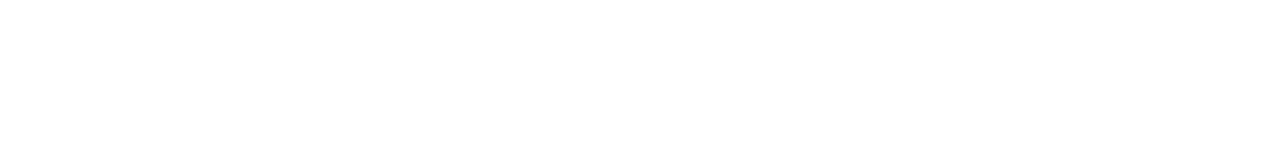
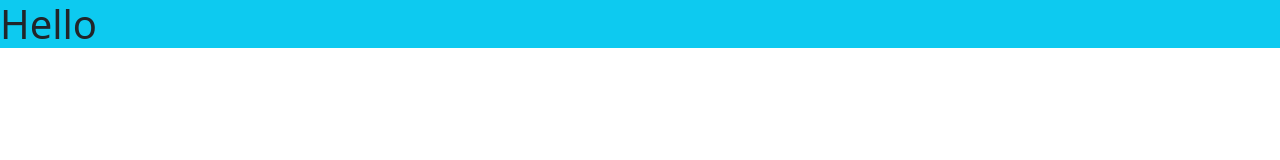
Before and after one commit to webfaisalbd/scroll-to-top-up-button-css, a plain HTML site: page index.html in a window 1280 px wide. Drawn offline with nearby package versions, Linux system fonts and the light colour scheme.

Commit message:
bootstrap connected

```diff
--- a/index.html
+++ b/index.html
@@ -6,8 +6,19 @@
     <meta name="viewport" content="width=device-width, initial-scale=1.0">
     <title>Document</title>
     <link rel="stylesheet" href="style.css">
+
+    <!-- bootstrap cdn link  -->
+    <link href="https://cdn.jsdelivr.net/npm/bootstrap@5.2.0/dist/css/bootstrap.min.css" rel="stylesheet" integrity="sha384-gH2yIJqKdNHPEq0n4Mqa/HGKIhSkIHeL5AyhkYV8i59U5AR6csBvApHHNl/vI1Bx" crossorigin="anonymous">
+    <!-- --------------------------  -->
+
+
 </head>
 <body>
 
+    <h1 class="bg-info">Hello</h1>
+
+
+    <script src="https://cdn.jsdelivr.net/npm/bootstrap@5.2.0/dist/js/bootstrap.bundle.min.js" integrity="sha384-A3rJD856KowSb7dwlZdYEkO39Gagi7vIsF0jrRAoQmDKKtQBHUuLZ9AsSv4jD4Xa" crossorigin="anonymous"></script>
+
 </body>
 </html>
```
